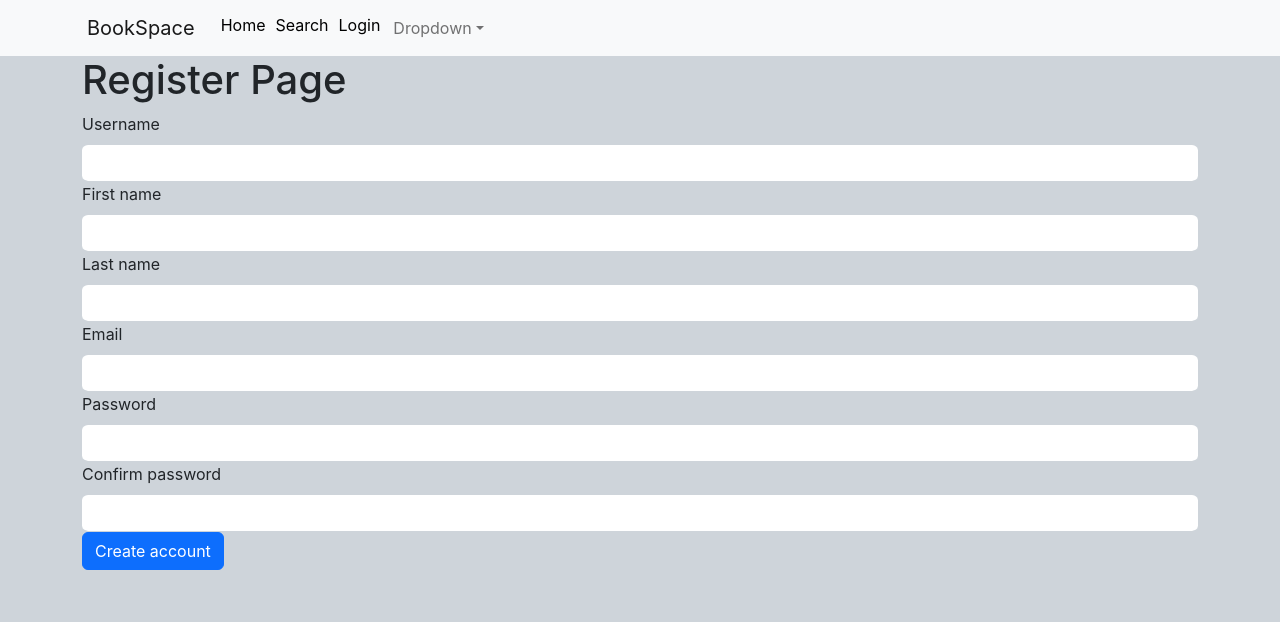
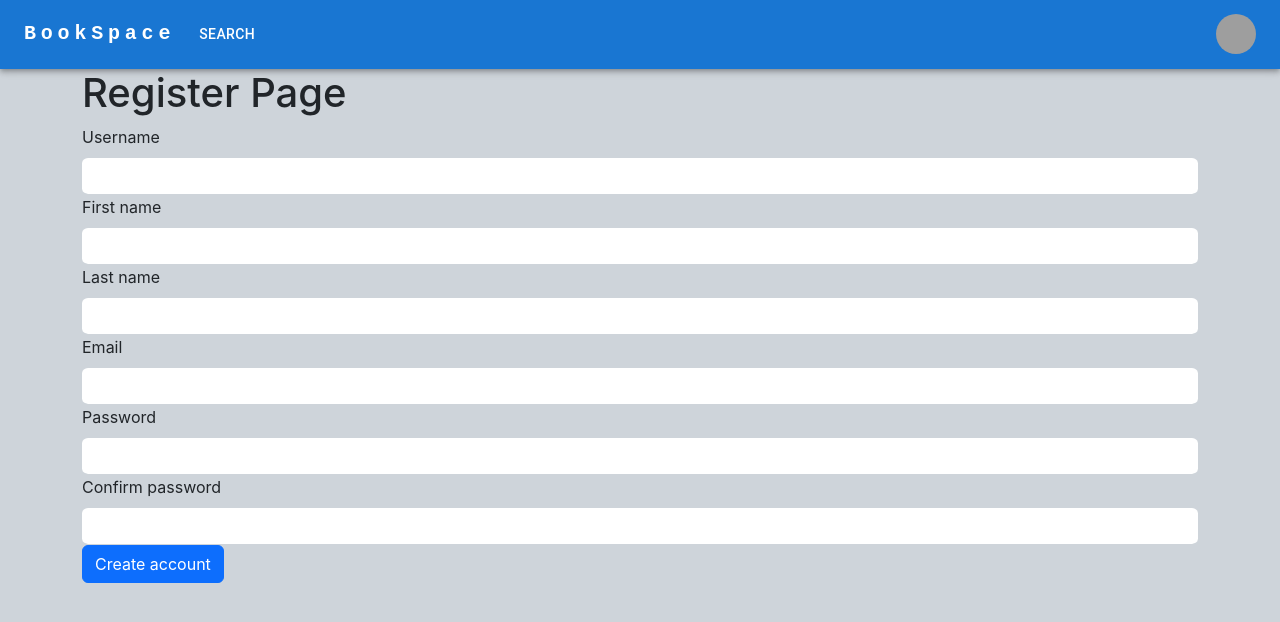
Before and after one commit to Zayd-R/bookspace-django-backend, a React (Create React App) app in the folder frontend/books/: page /register in a window 1280 px wide. Shown: the top 622 px of the page. Built offline with nearby package versions, Linux system fonts and the light colour scheme; grey boxes are pictures that could not be loaded.

Commit message:
new nabvar and footer

```diff
--- a/frontend/books/package.json
+++ b/frontend/books/package.json
@@ -5,6 +5,7 @@
   "dependencies": {
     "@emotion/react": "^11.10.4",
     "@emotion/styled": "^11.10.4",
+    "@mui/icons-material": "^5.10.6",
     "@mui/material": "^5.10.7",
     "@reduxjs/toolkit": "^1.8.5",
     "@testing-library/jest-dom": "^5.16.5",
--- a/frontend/books/src/App.js
+++ b/frontend/books/src/App.js
@@ -1,18 +1,13 @@
 import { useState, useEffect } from 'react'
 import Books from './componets/Books'
 import SearchForm from './componets/SearchForm'
-import { Routes, Route, Link, Navigate } from 'react-router-dom'
-import Container from 'react-bootstrap/Container'
-import Nav from 'react-bootstrap/Nav'
-import Navbar from 'react-bootstrap/Navbar'
-import NavDropdown from 'react-bootstrap/NavDropdown'
+import { Routes, Route, Navigate } from 'react-router-dom'
 
 import HomePage from './componets/HomePage'
 import Book from './componets/Book'
 import { useDispatch, useSelector } from 'react-redux'
 import userService from './services/user'
-import { loginUser, logoutUser } from './reducers/userReducer'
-import logService from './services/login'
+import { loginUser } from './reducers/userReducer'
 import LoginForm from './componets/LoginForm'
 import Register from './componets/Register'
 import UserShelve from './componets/UserShelve.js'
@@ -22,6 +17,7 @@ import { initializeUserBooks } from './reducers/userBooksReducer'
 import googleService from './services/googleApi'
 import CurrentlyReadingList from './componets/CurrentlyReadingList'
 import WantToReadList from './componets/WantToReadList'
+import ResponsiveAppBar from './componets/ResponsiveNavbar'
 // soon to implement API to allow user to filter the search
 // const result = await axios.get(`https://www.googleapis.com/books/v1/volumes?q=${query}&filter=${filterQuery}&startIndex=20`)
 
@@ -68,8 +64,6 @@ function App() {
     }
   }, [])
 
-  const decoration = { textDecoration: 'none', color: 'black', padding: '5px' }
-
   //   google API to get the books
   const handleSearch = (query) => {
     // clearing the data each time a research is made to give some nice styling and not make the site just static
@@ -90,12 +84,6 @@ function App() {
   }, [dispatch])
 
   // logout and destroy token
-  const logout = () => {
-    logService.logout()
-    userService.clearUser()
-    dispatch(logoutUser())
-    setData([])
-  }
 
   // to prevent crashes
 
@@ -108,66 +96,7 @@ function App() {
 
   return (
     <>
-      <Navbar bg='light' expand='lg'>
-        <Container>
-          <Link to='/' style={decoration}>
-            {' '}
-            <Navbar.Brand style={{ color: 'blueViolite' }}>
-              {' '}
-              BookSpace{' '}
-            </Navbar.Brand>
-          </Link>
-          <Navbar.Toggle aria-controls='basic-navbar-nav' />
-
-          <Navbar.Collapse id='basic-navbar-nav'>
-            <Nav className='me-auto'>
-              <Link to='/' style={decoration}>
-                Home
-              </Link>
-              <Link to='/search' style={decoration}>
-                Search
-              </Link>
-              {user ? (
-                <>
-                  <Link to='/my-shelve' style={decoration}>
-                    My Shelve
-                  </Link>
-                  <Link onClick={logout} style={decoration}>
-                    Logout
-                  </Link>
-                </>
-              ) : (
-                <Link style={decoration} to='/login'>
-                  Login
-                </Link>
-              )}
-
-              <NavDropdown title='Dropdown' id='basic-nav-dropdown'>
-                <NavDropdown.Item href='#action/3.1'>Action</NavDropdown.Item>
-                <NavDropdown.Item href='#action/3.2'>
-                  Another action
-                </NavDropdown.Item>
-                <NavDropdown.Item href='#action/3.3'>
-                  Something
-                </NavDropdown.Item>
-                <NavDropdown.Divider />
-                <NavDropdown.Item href='#action/3.4'>
-                  Separated link
-                </NavDropdown.Item>
-              </NavDropdown>
-            </Nav>
-          </Navbar.Collapse>
-          <Navbar.Text>
-            {user ? (
-              <div>
-                Signed in as: <Link>{user.username}</Link>
-              </div>
-            ) : (
-              ''
-            )}
-          </Navbar.Text>
-        </Container>
-      </Navbar>
+      <ResponsiveAppBar setData={setData} />
 
       <div className='container'>
         <Routes>
--- a/frontend/books/src/componets/HomePage.js
+++ b/frontend/books/src/componets/HomePage.js
@@ -191,7 +191,6 @@ const HomePage = () => {
             display: 'flex',
             justifyContent: 'center',
             alignContent: 'center',
-            mb: 10,
           }}
         >
           <Box
@@ -214,6 +213,20 @@ const HomePage = () => {
           />
         </Box>
       </Box>
+      <Box
+        display='flex'
+        justifyContent='center'
+        alignItems='center'
+        sx={{
+          background: 'black',
+          height: 'auto',
+          mb: 15,
+        }}
+      >
+        <Typography variant='body1' color='white'>
+          Developed by Zain & Pablo
+        </Typography>
+      </Box>
     </>
   )
 }
--- /dev/null
+++ b/frontend/books/src/componets/ResponsiveNavbar.js
@@ -0,0 +1,201 @@
+import AppBar from '@mui/material/AppBar'
+import Box from '@mui/material/Box'
+import Toolbar from '@mui/material/Toolbar'
+import IconButton from '@mui/material/IconButton'
+import Typography from '@mui/material/Typography'
+import Menu from '@mui/material/Menu'
+import MenuIcon from '@mui/icons-material/Menu'
+import Container from '@mui/material/Container'
+import Avatar from '@mui/material/Avatar'
+import Button from '@mui/material/Button'
+import Tooltip from '@mui/material/Tooltip'
+import MenuItem from '@mui/material/MenuItem'
+import { useState } from 'react'
+import logService from '../services/login'
+import userService from '../services/user'
+import { logoutUser } from '../reducers/userReducer'
+import { useDispatch, useSelector } from 'react-redux'
+import { Link } from '@mui/material'
+
+const ResponsiveAppBar = ({ setData }) => {
+  const [anchorElNav, setAnchorElNav] = useState(null)
+  const [anchorElUser, setAnchorElUser] = useState(null)
+
+  const dispatch = useDispatch()
+  const user = useSelector(({ user }) => user)
+
+  const logout = () => {
+    logService.logout()
+    userService.clearUser()
+    dispatch(logoutUser())
+    setData([])
+  }
+
+  const pages = ['Search', user ? 'My Shelve' : null]
+
+  const handleOpenNavMenu = (event) => {
+    setAnchorElNav(event.currentTarget)
+  }
+  const handleOpenUserMenu = (event) => {
+    setAnchorElUser(event.currentTarget)
+  }
+
+  const handleCloseNavMenu = () => {
+    setAnchorElNav(null)
+  }
+
+  const handleCloseUserMenu = () => {
+    setAnchorElUser(null)
+  }
+
+  // TODO: Change avatar pic
+
+  return (
+    <AppBar position='static'>
+      <Container maxWidth='xl'>
+        <Toolbar disableGutters>
+          <Typography
+            variant='h6'
+            noWrap
+            component='a'
+            href='/'
+            sx={{
+              mr: 2,
+              display: { xs: 'none', md: 'flex' },
+              fontFamily: 'monospace',
+              fontWeight: 700,
+              letterSpacing: '.3rem',
+              color: 'inherit',
+              textDecoration: 'none',
+            }}
+          >
+            BookSpace
+          </Typography>
+
+          <Box sx={{ flexGrow: 1, display: { xs: 'flex', md: 'none' } }}>
+            <IconButton
+              size='large'
+              aria-label='account of current user'
+              aria-controls='menu-appbar'
+              aria-haspopup='true'
+              onClick={handleOpenNavMenu}
+              color='inherit'
+            >
+              <MenuIcon />
+            </IconButton>
+            <Menu
+              id='menu-appbar'
+              anchorEl={anchorElNav}
+              anchorOrigin={{
+                vertical: 'bottom',
+                horizontal: 'left',
+              }}
+              keepMounted
+              transformOrigin={{
+                vertical: 'top',
+                horizontal: 'left',
+              }}
+              open={Boolean(anchorElNav)}
+              onClose={handleCloseNavMenu}
+              sx={{
+                display: { xs: 'block', md: 'none' },
+              }}
+            >
+              <MenuItem onClick={handleCloseNavMenu}>
+                <Link href={'/search'} underline='none' color='black'>
+                  Search
+                </Link>
+              </MenuItem>
+              {user ? (
+                <MenuItem onClick={handleCloseNavMenu}>
+                  <Link href={'/my-shelve'} underline='none' color='black'>
+                    My Shelve
+                  </Link>
+                </MenuItem>
+              ) : null}
+            </Menu>
+          </Box>
+          <Typography
+            variant='h5'
+            noWrap
+            component='a'
+            href=''
+            sx={{
+              mr: 2,
+              display: { xs: 'flex', md: 'none' },
+              flexGrow: 1,
+              fontFamily: 'monospace',
+              fontWeight: 700,
+              letterSpacing: '.3rem',
+              color: 'inherit',
+              textDecoration: 'none',
+            }}
+          >
+            BookSpace
+          </Typography>
+          <Box sx={{ flexGrow: 1, display: { xs: 'none', md: 'flex' } }}>
+            {pages.map((page) => (
+              <Button
+                component='a'
+                href={`/${
+                  page === 'My Shelve' ? 'my-shelve' : page?.toLowerCase()
+                }`}
+                key={page}
+                onClick={handleCloseNavMenu}
+                sx={{ my: 2, color: 'white', display: 'block' }}
+              >
+                {page}
+              </Button>
+            ))}
+          </Box>
+
+          <Box sx={{ flexGrow: 0 }}>
+            <Tooltip title='Open settings'>
+              <IconButton onClick={handleOpenUserMenu} sx={{ p: 0 }}>
+                <Avatar alt='Remy Sharp' src='/static/images/avatar/2.jpg' />
+              </IconButton>
+            </Tooltip>
+            <Menu
+              sx={{ mt: '45px' }}
+              id='menu-appbar'
+              anchorEl={anchorElUser}
+              anchorOrigin={{
+                vertical: 'top',
+                horizontal: 'right',
+              }}
+              keepMounted
+              transformOrigin={{
+                vertical: 'top',
+                horizontal: 'right',
+              }}
+              open={Boolean(anchorElUser)}
+              onClose={handleCloseUserMenu}
+            >
+              {user ? (
+                <MenuItem onClick={handleCloseUserMenu}>
+                  <Link onClick={logout} underline='none' color='black'>
+                    Logout
+                  </Link>
+                </MenuItem>
+              ) : (
+                <Box>
+                  <MenuItem onClick={handleCloseUserMenu}>
+                    <Link href={'/login'} underline='none' color='black'>
+                      Login
+                    </Link>
+                  </MenuItem>
+                  <MenuItem onClick={handleCloseUserMenu}>
+                    <Link href={'/register'} underline='none' color='black'>
+                      Register
+                    </Link>
+                  </MenuItem>
+                </Box>
+              )}
+            </Menu>
+          </Box>
+        </Toolbar>
+      </Container>
+    </AppBar>
+  )
+}
+export default ResponsiveAppBar
```
